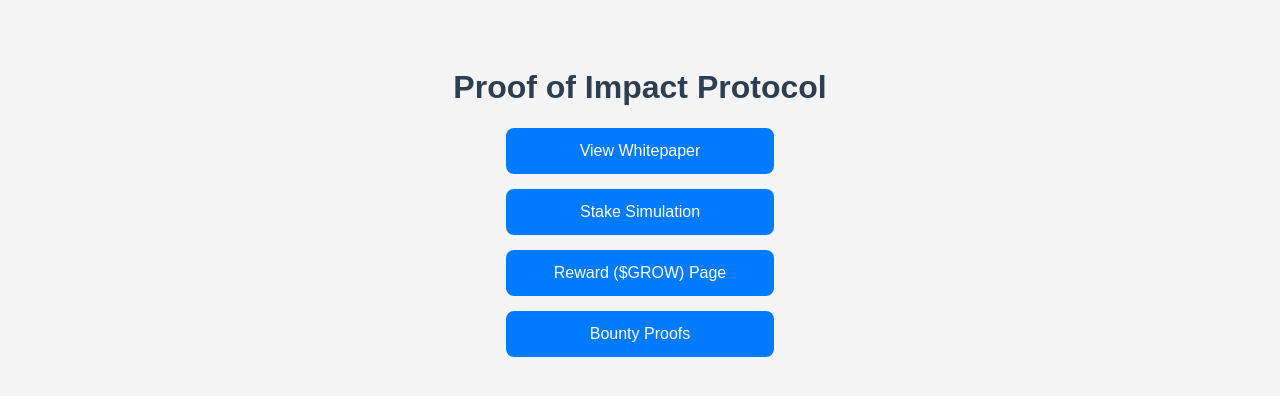
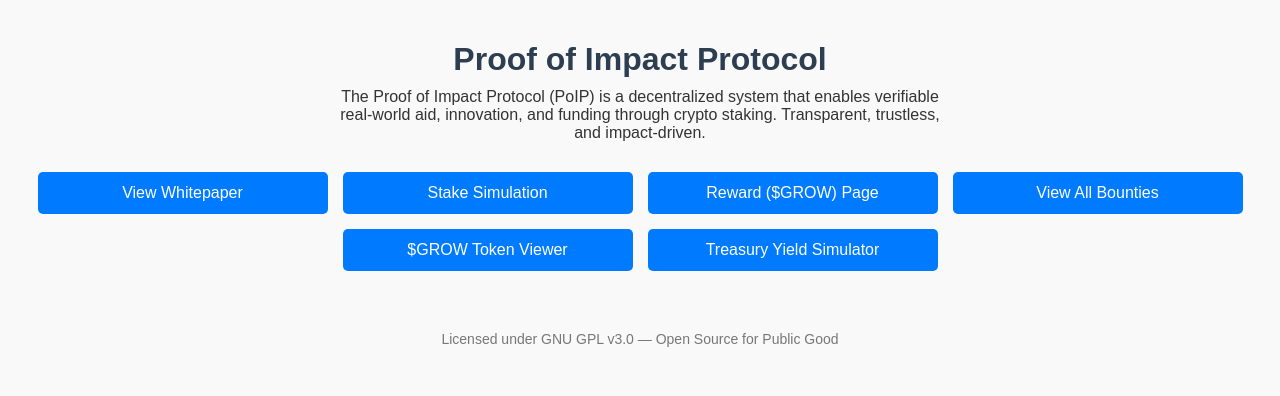
Before and after one commit to poiarchitect/poiarchitect.github.io, a plain HTML site: page index.html in a window 1280 px wide. Drawn offline with Linux system fonts and the light colour scheme.

Commit message:
Update index.html

```diff
--- a/index.html
+++ b/index.html
@@ -7,39 +7,68 @@
   <style>
     body {
       font-family: Arial, sans-serif;
-      background-color: #f4f4f4;
+      background-color: #f9f9f9;
+      margin: 0;
+      padding: 20px;
+      color: #333;
       text-align: center;
-      padding: 40px;
     }
-
     h1 {
       color: #2c3e50;
+      margin-bottom: 10px;
     }
-
-    .button {
-      display: block;
-      width: 240px;
-      margin: 15px auto;
-      padding: 14px;
+    p.description {
+      font-size: 16px;
+      max-width: 600px;
+      margin: 0 auto 30px auto;
+    }
+    .button-grid {
+      display: flex;
+      flex-wrap: wrap;
+      justify-content: center;
+      gap: 15px;
+      margin-bottom: 40px;
+    }
+    a.button {
+      display: inline-block;
+      padding: 12px 20px;
       background-color: #007bff;
-      color: white;
+      color: #fff;
       text-decoration: none;
-      border-radius: 8px;
-      font-size: 16px;
-      transition: background-color 0.3s;
+      border-radius: 5px;
+      width: 250px;
+      text-align: center;
+      transition: background-color 0.2s ease;
     }
-
-    .button:hover {
+    a.button:hover {
       background-color: #0056b3;
+    }
+    footer {
+      margin-top: 60px;
+      font-size: 14px;
+      color: #777;
     }
   </style>
 </head>
 <body>
+
   <h1>Proof of Impact Protocol</h1>
+  <p class="description">
+    The Proof of Impact Protocol (PoIP) is a decentralized system that enables verifiable real-world aid, innovation, and funding through crypto staking. Transparent, trustless, and impact-driven.
+  </p>
 
-  <a href="whitepaper.html" class="button">View Whitepaper</a>
-  <a href="stake.html" class="button">Stake Simulation</a>
-  <a href="reward.html" class="button">Reward ($GROW) Page</a>
-  <a href="bounties.html" class="button">Bounty Proofs</a>
+  <div class="button-grid">
+    <a href="whitepaper.html" class="button">View Whitepaper</a>
+    <a href="stake.html" class="button">Stake Simulation</a>
+    <a href="reward.html" class="button">Reward ($GROW) Page</a>
+    <a href="bounties.html" class="button">View All Bounties</a>
+    <a href="grow.html" class="button">$GROW Token Viewer</a>
+    <a href="yield.html" class="button">Treasury Yield Simulator</a>
+  </div>
+
+  <footer>
+    Licensed under GNU GPL v3.0 — Open Source for Public Good
+  </footer>
+
 </body>
 </html>
```
